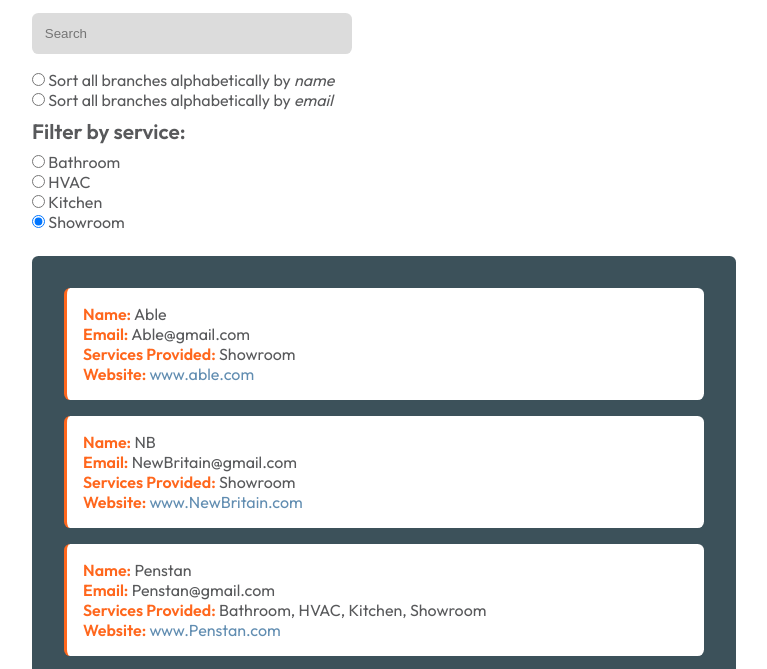
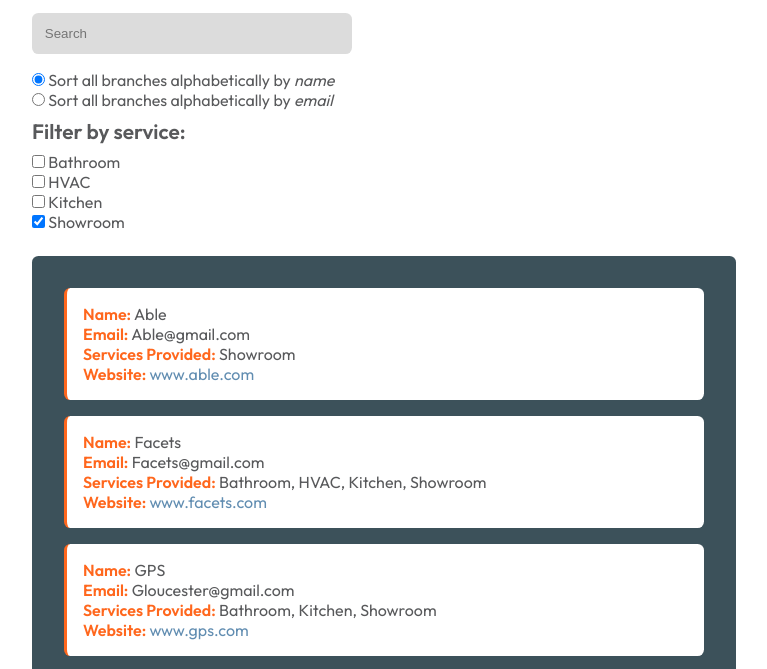
Before and after one commit to Tcooper920/sortingData, a plain HTML site: page index.html in a window 1280 px wide. Both pictures are taken after a click on the checkbox "Showroom". Shown: the part 75-744 px from the top of the page, without its empty margins (0-767 px from the left). Drawn offline with Linux system fonts and the light colour scheme.

Commit message:
Add checkboxes for multiple filters.

```diff
--- a/index.html
+++ b/index.html
@@ -22,13 +22,13 @@
 		<input type="radio" id="alphabetical-email" name="filter-sort" value="alphabetical-email">
 		<label for="alphabetical-email">Sort all branches alphabetically by <em>email</em></label></p>
 		<h2>Filter by service:</h2>
-		<p><input type="radio" class="service" id="bathroom" name="filter-sort" value="Bathroom">
+		<p><input type="checkbox" class="service" id="bathroom" name="checkbox-bathroom" value="Bathroom">
 		<label for="bathroom">Bathroom</label><br>
-		<input type="radio" class="service" id="hvac" name="filter-sort" value="HVAC">
+		<input type="checkbox" class="service" id="hvac" name="checkbox-hvac" value="HVAC">
 		<label for="hvac">HVAC</label><br>
-		<input type="radio" class="service" id="kitchen" name="filter-sort" value="Kitchen">
+		<input type="checkbox" class="service" id="kitchen" name="checkbox-kitchen" value="Kitchen">
 		<label for="kitchen">Kitchen</label><br>
-		<input type="radio" class="service" id="showroom" name="filter-sort" value="Showroom">
+		<input type="checkbox" class="service" id="showroom" name="checkbox-showroom" value="Showroom">
 		<label for="showroom">Showroom</label></p>
 	</form>
 
--- a/index.js
+++ b/index.js
@@ -2,7 +2,7 @@
 const employeeList =
 {"employees":[
     {"name":"Able", "email":"Able@gmail.com", "service":"Showroom", "website":"www.able.com"},
-    {"name":"AllTex", "email":"Tex@gmail.com", "service":"Bathroom, HVAC, Kitchen", "website":"www.AllTex.com"},
+    {"name":"AllTex", "email":"Tex@gmail.com", "service":"HVAC, Kitchen", "website":"www.AllTex.com"},
     {"name":"Apex", "email":"Apex@gmail.com", "service":"Bathroom, HVAC, Kitchen", "website":"www.apex.com"},
     {"name":"The Bath Showcase", "email":"BathShowcase@gmail.com", "service":"Bathroom, HVAC, Kitchen", "website":"www.bathshowcase.net"},
     {"name":"Blodgett Supply", "email":"Blodgett@gmail.com", "service":"Bathroom, Kitchen", "website":"www.blodgettsupply.com"},
@@ -14,8 +14,8 @@ const employeeList =
     {"name":"Decker", "email":"Decker@gmail.com", "service":"Bathroom, HVAC, Kitchen", "website":"www.decker.com"},
     {"name":"EPSCO", "email":"EPSCO@gmail.com", "service":"HVAC, Kitchen", "website":"www.epsco.com"},
     {"name":"European", "email":"European@gmail.com", "service":"Bathroom, HVAC, Kitchen", "website":"www.european.com"},
-    {"name":"Facets", "email":"Facets@gmail.com", "service":"Bathroom, HVAC, Kitchen", "website":"www.facets.com"},
-    {"name":"GPS", "email":"Gloucester@gmail.com", "service":"Bathroom, HVAC, Kitchen", "website":"www.gps.com"},
+    {"name":"Facets", "email":"Facets@gmail.com", "service":"Bathroom, HVAC, Kitchen, Showroom", "website":"www.facets.com"},
+    {"name":"GPS", "email":"Gloucester@gmail.com", "service":"Bathroom, Kitchen, Showroom", "website":"www.gps.com"},
     {"name":"Gorman Company", "email":"Gorman@gmail.com", "service":"Bathroom, HVAC", "website":"www.gormancompany.com"},
     {"name":"Gorman Co.", "email":"GormanCo@gmail.com", "service":"Bathroom, HVAC, Kitchen", "website":"www.gormanco.com"},
     {"name":"H2O Kitchen & Bath", "email":"H2O@gmail.com", "service":"Bathroom, HVAC, Kitchen", "website":"www.h2okitchenandbath.net"},
@@ -23,12 +23,12 @@ const employeeList =
     {"name":"Heieck Supply", "email":"Heieck@gmail.com", "service":"Bathroom, HVAC, Kitchen", "website":"www.heiecksupply.com"},
     {"name":"HJC", "email":"HainesJonesCadbury@gmail.com", "service":"Bathroom, HVAC, Kitchen", "website":"www.hjc.com"},
     {"name":"Hughes", "email":"Hughes@gmail.com", "service":"Bathroom, HVAC, Kitchen", "website":"www.hughes.net"},
-    {"name":"Inland Supply", "email":"Inland@gmail.com", "service":"Bathroom, HVAC, Kitchen", "website":"www.inlandsupply.com"},
+    {"name":"Inland Supply", "email":"Inland@gmail.com", "service":"HVAC, Kitchen", "website":"www.inlandsupply.com"},
     {"name":"Modern Supply", "email":"MS@gmail.com", "service":"HVAC, Kitchen", "website":"www.ModernSupply.com"},
     {"name":"NB", "email":"NewBritain@gmail.com", "service":"Showroom", "website":"www.NewBritain.com"},
     {"name":"Penstan", "email":"Penstan@gmail.com", "service":"Bathroom, HVAC, Kitchen, Showroom", "website":"www.Penstan.com"},
     {"name":"Penstan HVAC", "email":"PHVAC@gmail.com", "service":"HVAC", "website":"www.PenstanHVAC.com"},
-    {"name":"RAM", "email":"RAM@gmail.com", "service":"Bathroom, HVAC, Kitchen", "website":"www.RAM.com"},
+    {"name":"RAM", "email":"RAM@gmail.com", "service":"Bathroom, Kitchen", "website":"www.RAM.com"},
     {"name":"Richards", "email":"Richards@gmail.com", "service":"Bathroom, HVAC, Kitchen", "website":"www.richards.com"},
     {"name":"Rohaco", "email":"Rohaco@gmail.com", "service":"Bathroom, HVAC, Kitchen", "website":"www.rohaco.net"},
     {"name":"Sandale", "email":"Sandale@gmail.com", "service":"Bathroom, HVAC, Kitchen", "website":"www.Sandale.com"},
@@ -43,6 +43,8 @@ const employeeListContainer = document.getElementById("employee-list-container")
 const searchBar = document.getElementById("search-bar");
 const alphabeticalByNameRadioButton = document.getElementById("alphabetical-name");
 const alphabeticalByEmailRadioButton = document.getElementById("alphabetical-email");
+const arrayOfServiceCheckboxes = [...document.getElementsByClassName("service")];
+let arrayOfServicesToFilterFor = [];
 
 // Print employees to page
 const printEmployeesToPage = (employeeListArray) => {
@@ -61,6 +63,8 @@ printEmployeesToPage(employeeList.employees);
 
 // Filter by search bar value and print to page (in alphabetical order by name)
 searchBar.addEventListener("keyup", (e) => {
+    alphabeticalByNameRadioButton.checked = true;
+    resetCheckboxes();
     const searchString = e.target.value;
     const filteredData = employeeList.employees.filter((employee) => {
         return (
@@ -79,6 +83,7 @@ searchBar.addEventListener("keyup", (e) => {
 alphabeticalByNameRadioButton.addEventListener("click", () => {
     if (alphabeticalByNameRadioButton.checked) {
         searchBar.value = "";
+        resetCheckboxes();
         employeeList.employees.sort((a, b) => {
             let employeeNameA = a.name.toUpperCase();
             let employeeNameB = b.name.toUpperCase();
@@ -92,6 +97,7 @@ alphabeticalByNameRadioButton.addEventListener("click", () => {
 alphabeticalByEmailRadioButton.addEventListener("click", () => {
     if (alphabeticalByEmailRadioButton.checked) {
         searchBar.value = "";
+        resetCheckboxes();
         employeeList.employees.sort((a, b) => {
             let employeeEmailA = a.email.toUpperCase();
             let employeeEmailB = b.email.toUpperCase();
@@ -101,14 +107,31 @@ alphabeticalByEmailRadioButton.addEventListener("click", () => {
     }
 });
 
-// Filter by Service (in alphabetical order by name)
+// Filter by Services (in alphabetical order by name)
 document.addEventListener("click", (e) => {
     if (e.target.classList.contains("service")) {
         searchBar.value = "";
-        const searchString = e.target.value;
+        alphabeticalByNameRadioButton.checked = true;
+        let stringToBeConvertedToCode = "";
+        printEmployeesToPage(employeeList.employees);
+        // Add checked radio button values to array of services to filter for...
+        if (e.target.checked == true) {
+            arrayOfServicesToFilterFor.push(e.target.value);
+        } else {
+            // Remove unchecked radio button values from array of services to filter for...
+            arrayOfServicesToFilterFor = arrayOfServicesToFilterFor.filter((arrayItem) => {
+                return arrayItem !== e.target.value
+            });
+        }
+        for (let i = 0; i < arrayOfServicesToFilterFor.length; i++) {
+            if (i !== 0) {
+                stringToBeConvertedToCode += ` && employee.service.includes("${arrayOfServicesToFilterFor[i]}")`;
+            } else {
+                stringToBeConvertedToCode += `employee.service.includes("${arrayOfServicesToFilterFor[i]}")`;
+            }
             const filteredByServiceData = employeeList.employees.filter((employee) => {
                 return (
-                employee.service.includes(searchString)
+                    eval(stringToBeConvertedToCode)
                 )
             }).sort((a, b) => {
                 let employeeNameA = a.name.toUpperCase();
@@ -117,4 +140,12 @@ document.addEventListener("click", (e) => {
             });
             printEmployeesToPage(filteredByServiceData);
         }
+    }
 });
+
+// Function to reset all checkboxes to unchecked
+function resetCheckboxes () {
+    arrayOfServiceCheckboxes.forEach((checkbox) => {
+        checkbox.checked = false;
+    });
+}
```
Lines whose indentation alone changed are shown as unchanged.
